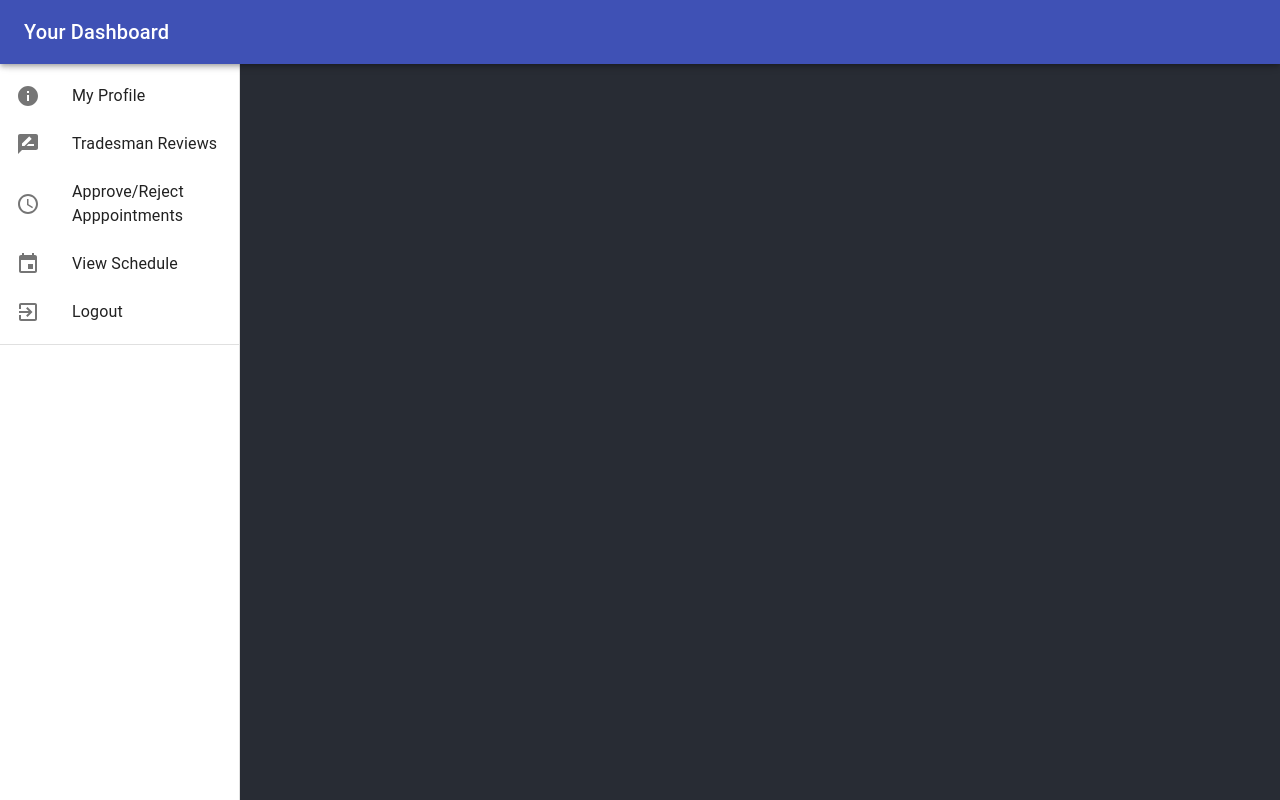
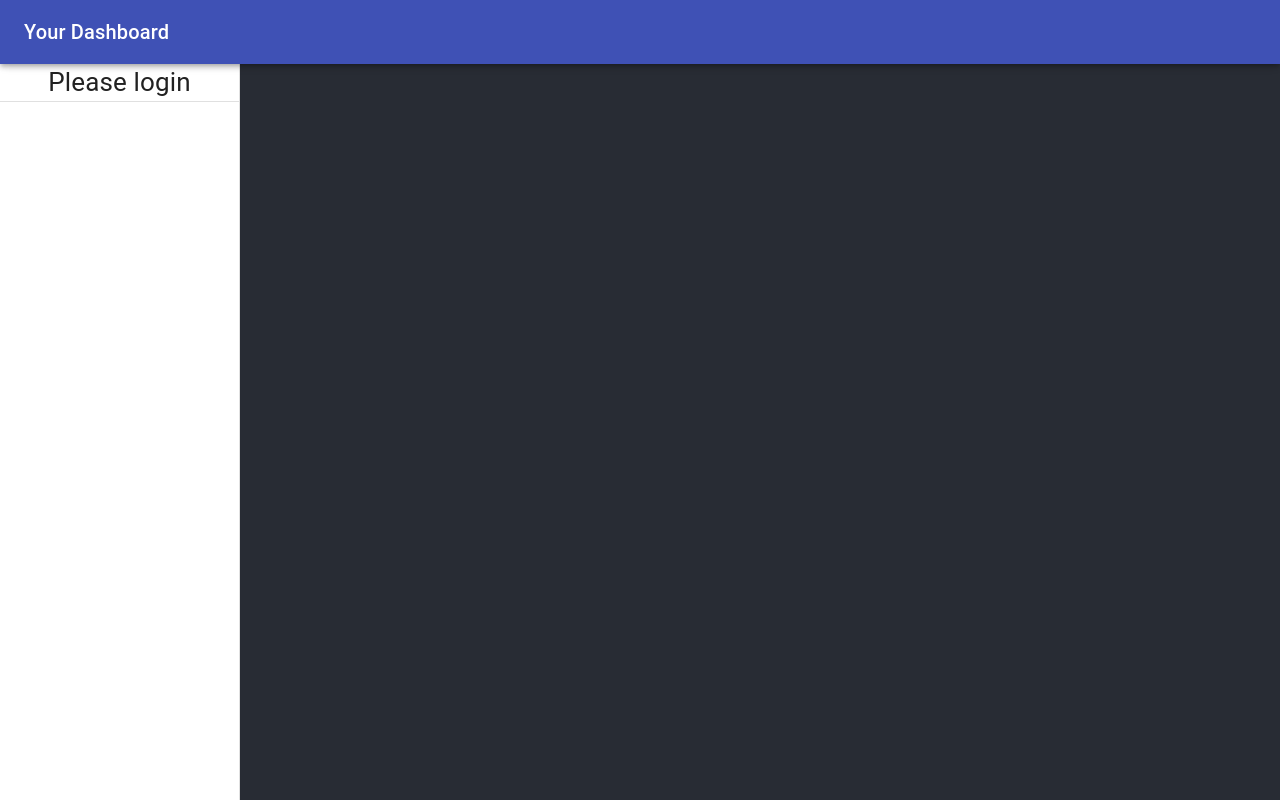
Before and after one commit to Revature-Canada-Project-2-Team-4/Project-2-frontend, a React (Create React App) app in the folder trade-stars/: page /dashboard in a window 1280 px wide. Built offline with nearby package versions, Linux system fonts and the light colour scheme.

Commit message:
Integrating login

```diff
--- a/trade-stars/src/components/side-nav/ClippedDrawer.tsx
+++ b/trade-stars/src/components/side-nav/ClippedDrawer.tsx
@@ -17,6 +17,7 @@ import EventIcon from "@material-ui/icons/Event";
 import {
   BrowserRouter as Router,
   Link,
+  Redirect,
   Route,
   Switch,
   useHistory,
@@ -120,7 +121,7 @@ export const ClippedDrawer: React.FunctionComponent<IClippedDrawerProps> = (
       >
         <Toolbar />
         <div className={classes.drawerContainer}>
-          {(false) ? (
+          {(props.currentUser && props.currentUser.userRole.roleId === 1) ? (
             <List>
               {["My Info", "View Upcoming Appointments", "Logout"].map(
                 (text, index) => (
@@ -145,7 +146,7 @@ export const ClippedDrawer: React.FunctionComponent<IClippedDrawerProps> = (
                 )
               )}
             </List>
-          ) : (
+          ) : ((props.currentUser && props.currentUser.userRole.roleId === 2) ?
             <List>
               {[
                 "My Profile",
@@ -177,7 +178,7 @@ export const ClippedDrawer: React.FunctionComponent<IClippedDrawerProps> = (
                   <ListItemText primary={text} />
                 </ListItem>
               ))}
-            </List>
+            </List> : <div>Please login</div>
           )}
           <Divider />
         </div>
--- a/trade-stars/src/models/User.ts
+++ b/trade-stars/src/models/User.ts
@@ -4,5 +4,8 @@ export class User{
     lastName: string
     username: string
     password: string
-    userRoleId: number
+    userRole: {
+        roleId: number
+        userRole: string
+    }
 }
```
